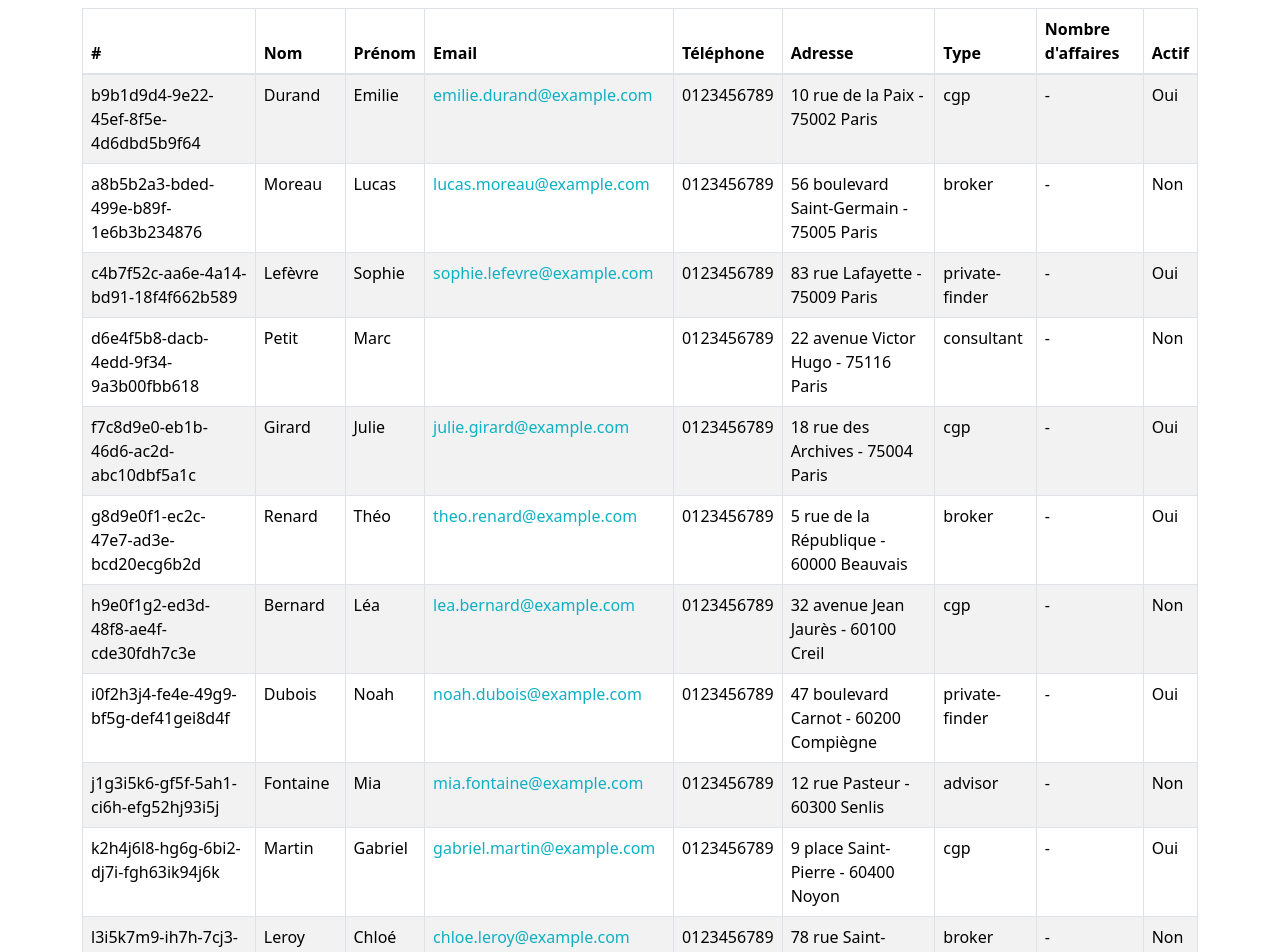
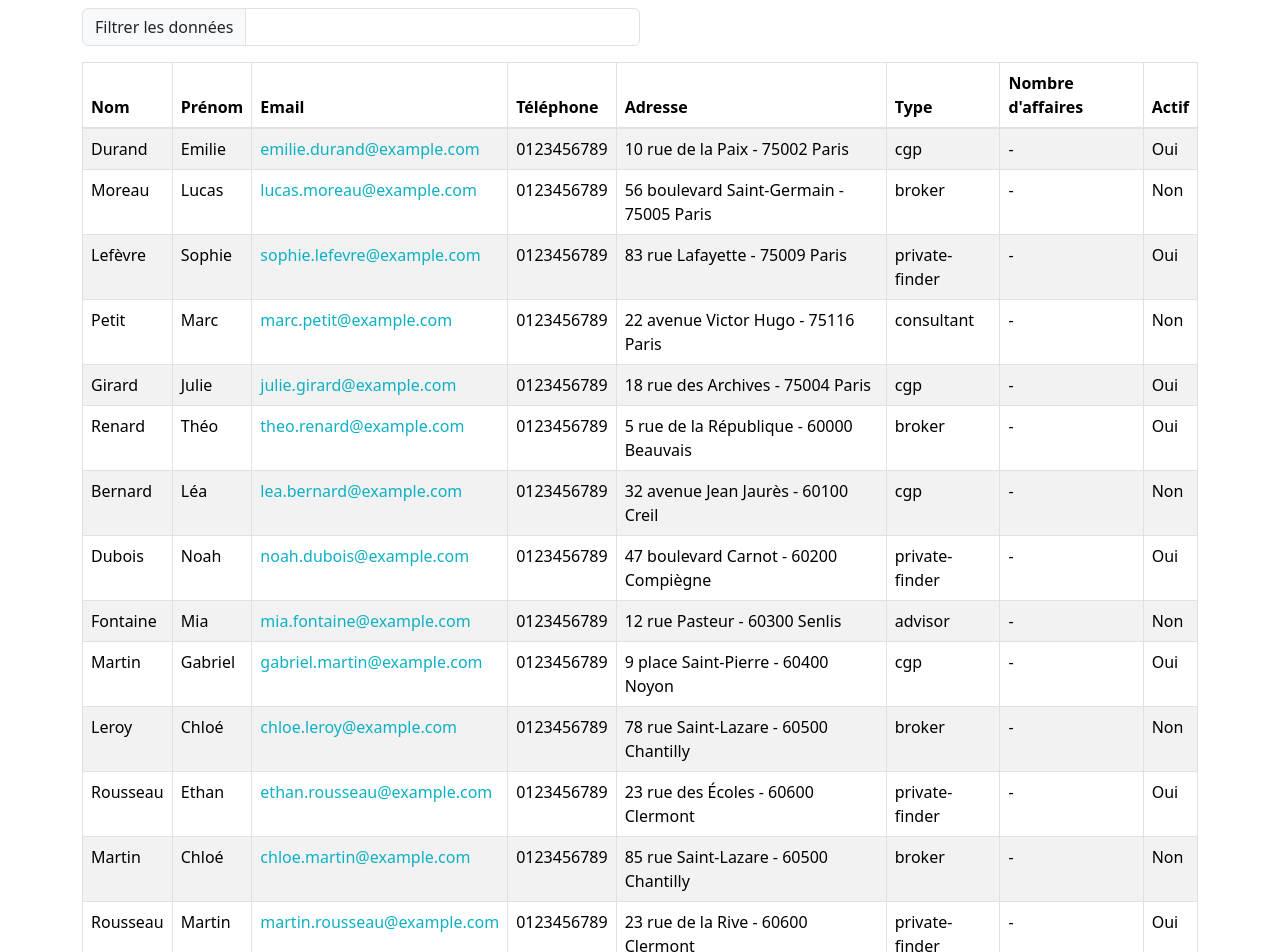
Before and after one commit to Joehann/mapeo-reward, a React (Vite) app: page /partners in a window 1280 px wide. Shown: the part 280-1232 px from the top of the page. Built offline with nearby package versions, Linux system fonts and the light colour scheme.

Commit message:
Add search functionality to PartnerListPage
Introduce a filtering feature to allow users to search partners by various attributes such as name, email, or address. Updated dummy data to enhance testability and improve data completeness by adding new entries and fixing missing email fields.

```diff
--- a/src/modules/partner/infrastructure/fake-data/partner.fake-data.ts
+++ b/src/modules/partner/infrastructure/fake-data/partner.fake-data.ts
@@ -66,7 +66,7 @@ export const partnersCollectionFake: Partner[] = [
         id: "d6e4f5b8-dacb-4edd-9f34-9a3b00fbb618",
         firstname: "Marc",
         lastname: "Petit",
-        email: "",
+        email: "marc.petit@example.com",
         type: "other",
         otherType: "consultant",
         phone: "0123456789",
@@ -196,5 +196,34 @@ export const partnersCollectionFake: Partner[] = [
         isEnabled: true,
         createdAt: new Date('2024/12/15'),
         updatedAt: new Date('2024/12/15')
+    }, {
+        id: "l3i5k7m9-ih7h-7c78-ek8j-ghi74jl05k7l",
+        firstname: "Chloé",
+        lastname: "Martin",
+        email: "chloe.martin@example.com",
+        type: "broker",
+        otherType: null,
+        phone: "0123456789",
+        address: "85 rue Saint-Lazare",
+        postalCode: "60500",
+        city: "Chantilly",
+        isEnabled: false,
+        createdAt: new Date('2024/11/30'),
+        updatedAt: new Date('2024/11/30')
+    },
+    {
+        id: "m4j6l8n0-jigf-8dk4-fl9k-ijk85km16l8m",
+        firstname: "Martin",
+        lastname: "Rousseau",
+        email: "martin.rousseau@example.com",
+        type: "private-finder",
+        otherType: null,
+        phone: "0123456789",
+        address: "23 rue de la Rive",
+        postalCode: "60600",
+        city: "Clermont",
+        isEnabled: true,
+        createdAt: new Date('2024/12/15'),
+        updatedAt: new Date('2024/12/15')
     },
 ];
--- a/src/react/pages/PartnerListPage/index.tsx
+++ b/src/react/pages/PartnerListPage/index.tsx
@@ -1,12 +1,13 @@
-import {Container, Table} from "react-bootstrap";
+import {Container, InputGroup, Table} from "react-bootstrap";
 import {usePresenters} from "../../hooks/usePresenters.tsx";
 import {Partner} from "../../../modules/partner/domain/partner.type.ts";
-import {ReactElement, useEffect, useState} from "react";
+import {ChangeEvent, ReactElement, useEffect, useState} from "react";
 
 export const PartnerListPage = () => {
     const presenters = usePresenters();
     const {handleRetrieveAllPartners} = presenters.businessPartner()
     const [partners, setPartners] = useState<Partner[] | null>(null);
+    const [filteredPartners, setFilteredPartners] = useState<Partner[] | null>(null);
 
     useEffect(() => {
         if (!partners) {
@@ -14,15 +15,41 @@ export const PartnerListPage = () => {
         }
     }, [partners, handleRetrieveAllPartners])
 
+    const handleFilterPartners = (key: string) => {
+        if (key.length < 3 || !partners) return setFilteredPartners(null)
+
+        const lowerKey = key.toLowerCase();
+        const filteredList = partners.filter(partner => {
+            const values = [
+                partner.id,
+                partner.firstname,
+                partner.lastname,
+                partner.email,
+                partner.phone,
+                partner.address,
+                partner.postalCode,
+                partner.city
+            ].map(value => value.toLowerCase());
+
+            return values.some(value => value.includes(lowerKey));
+        });
+        setFilteredPartners(filteredList)
+    }
+
     if (!partners) return null;
 
     return <Container>
         <div className='mt-5'>
             <h2 className="mb-4">Liste des apporteurs</h2>
+            <InputGroup className={"my-3 w-50"}>
+                <InputGroup.Text>Filtrer les données</InputGroup.Text>
+                <input type="text" className="form-control"
+                       onChange={(e: ChangeEvent<HTMLInputElement>) => handleFilterPartners(e.target.value)}/>
+            </InputGroup>
+
             <Table striped bordered>
                 <thead className='fw-bold'>
                 <tr>
-                    <th>#</th>
                     <th>Nom</th>
                     <th>Prénom</th>
                     <th>Email</th>
@@ -34,7 +61,7 @@ export const PartnerListPage = () => {
                 </tr>
                 </thead>
                 <tbody>
-                {partners.map((partner: Partner) => PartnersListRow(partner))}
+                {(filteredPartners?.length ? filteredPartners : partners).map((partner: Partner) => PartnersListRow(partner))}
                 </tbody>
             </Table>
         </div>
@@ -43,7 +70,6 @@ export const PartnerListPage = () => {
 
 const PartnersListRow = (partner: Partner): ReactElement => {
     return <tr>
-        <td>{partner.id}</td>
         <td>{partner.lastname}</td>
         <td>{partner.firstname}</td>
         <td>
```
